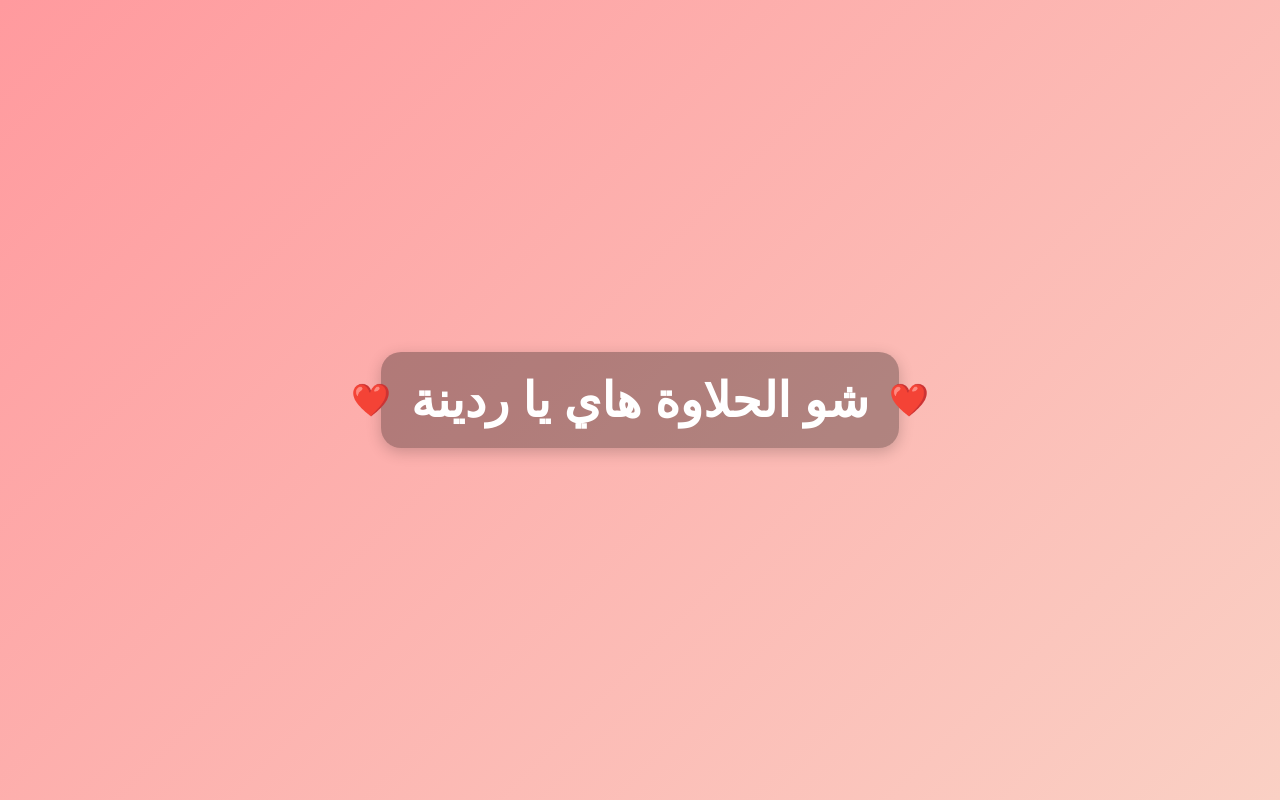
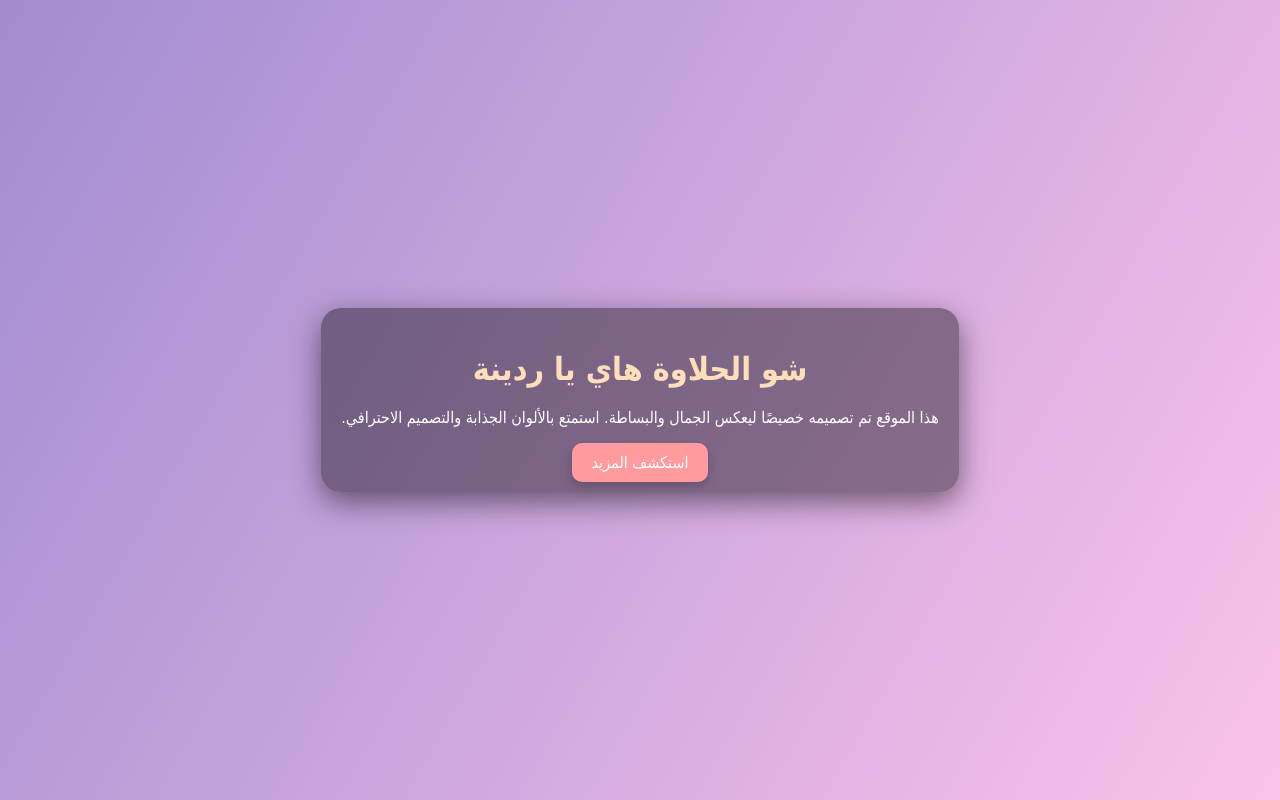
Before and after one commit to mohabulatifah/Rodaina, a plain HTML site: page index.html in a window 1280 px wide. Drawn offline with Linux system fonts and the light colour scheme.

Commit message:
Update index.html

```diff
--- a/index.html
+++ b/index.html
@@ -7,53 +7,78 @@
     <title>شو الحلاوة هاي يا ردينة</title>
     <style>
         body {
-            background: linear-gradient(135deg, #ff9a9e, #fad0c4);
-            font-family: 'Arial', sans-serif;
-            text-align: center;
-            color: #333;
+            background: linear-gradient(120deg, #a18cd1, #fbc2eb);
+            font-family: 'Tahoma', sans-serif;
             margin: 0;
             padding: 0;
-        }
-
-        .container {
+            color: #fff;
             display: flex;
             justify-content: center;
             align-items: center;
             height: 100vh;
-            flex-direction: column;
+            text-align: center;
+        }
+
+        .container {
+            max-width: 600px;
+            padding: 20px;
+            background: rgba(0, 0, 0, 0.4);
+            border-radius: 20px;
+            box-shadow: 0 10px 30px rgba(0, 0, 0, 0.5);
+            animation: fadeIn 2s ease-in-out;
         }
 
         h1 {
-            font-size: 3rem;
-            color: #fff;
-            background: rgba(0, 0, 0, 0.3);
-            padding: 20px 30px;
-            border-radius: 20px;
-            box-shadow: 0 4px 15px rgba(0, 0, 0, 0.2);
-            position: relative;
-            display: inline-block;
+            font-size: 2rem;
+            margin-bottom: 15px;
+            color: #ffdfba;
         }
 
-        h1:before, h1:after {
-            content: "❤️";
-            font-size: 2rem;
-            position: absolute;
-            top: 50%;
-            transform: translateY(-50%);
+        p {
+            font-size: 1rem;
+            line-height: 1.8;
         }
 
-        h1:before {
-            left: -30px;
+        .button {
+            margin-top: 20px;
         }
 
-        h1:after {
-            right: -30px;
+        .btn {
+            background: #ff9a9e;
+            color: #fff;
+            border: none;
+            padding: 10px 20px;
+            border-radius: 10px;
+            text-decoration: none;
+            font-size: 1rem;
+            box-shadow: 0 4px 10px rgba(0, 0, 0, 0.2);
+            transition: transform 0.3s ease, background 0.3s ease;
+        }
+
+        .btn:hover {
+            background: #fbc2eb;
+            transform: scale(1.1);
+        }
+
+        @keyframes fadeIn {
+            from {
+                opacity: 0;
+                transform: translateY(-50px);
+            }
+            to {
+                opacity: 1;
+                transform: translateY(0);
+            }
         }
     </style>
 </head>
 <body>
     <div class="container">
         <h1>شو الحلاوة هاي يا ردينة</h1>
+        <p>هذا الموقع تم تصميمه خصيصًا ليعكس الجمال والبساطة. استمتع بالألوان الجذابة والتصميم الاحترافي.</p>
+        <div class="button">
+            <a href="#" class="btn">استكشف المزيد</a>
+        </div>
     </div>
 </body>
 </html>
```
